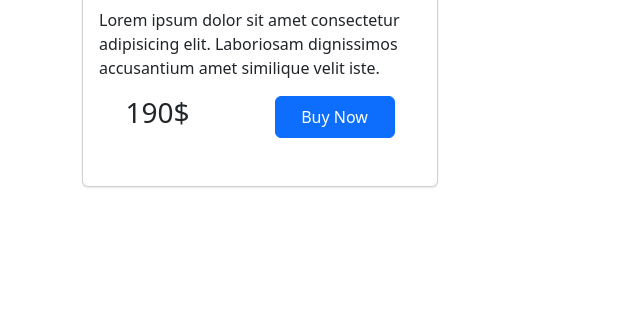
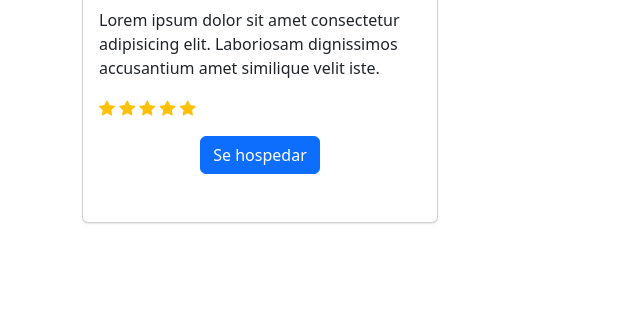
Before and after one commit to Luc5z/ondeficar.com, a Django app: page / in a window 1280 px wide. Shown: the part 1214-1533 px from the top of the page, without its empty margins (0-640 px from the left). Before the commit the page ends 1402 px from the top, so only its background shows below. Run offline with Django 5.2, Linux system fonts and the light colour scheme.

Commit message:
update homePage

```diff
--- a/base_static/global/css/styles.css
+++ b/base_static/global/css/styles.css
@@ -75,7 +75,6 @@
 
 }
 
-
 /* end navbar */
 
 /* slide */
@@ -90,7 +89,6 @@
     text-decoration: none;
     color: #ff0000;
 }
-
 
 /* style cards */
 
--- a/ondeficar/templates/index.html
+++ b/ondeficar/templates/index.html
@@ -53,10 +53,19 @@
                   <h5 class="card-title">Nome do hotel</h5>
                   <p class="card-text">Lorem ipsum dolor sit amet consectetur adipisicing elit. Laboriosam
                       dignissimos accusantium amet similique velit iste.</p>
+                  <div class="d-flex">
+                      <!-- Estrelas de classificação -->
+                      <span class="text-warning">
+                          <i class="bi bi-star-fill"></i>
+                          <i class="bi bi-star-fill"></i>
+                          <i class="bi bi-star-fill"></i>
+                          <i class="bi bi-star-fill"></i>
+                          <i class="bi bi-star-fill"></i>
+                      </span>
+                  </div>
               </div>
               <div class="mb-5 d-flex justify-content-around">
-                  <h3>190$</h3>
-                  <button class="btn btn-primary">Buy Now</button>
+                  <button class="btn btn-primary">Se hospedar</button>
               </div>
           </div>
       </div>
@@ -64,6 +73,7 @@
   </div>
 </div>
 
+
 {% comment %} end cards {% endcomment %}
 
 
```
